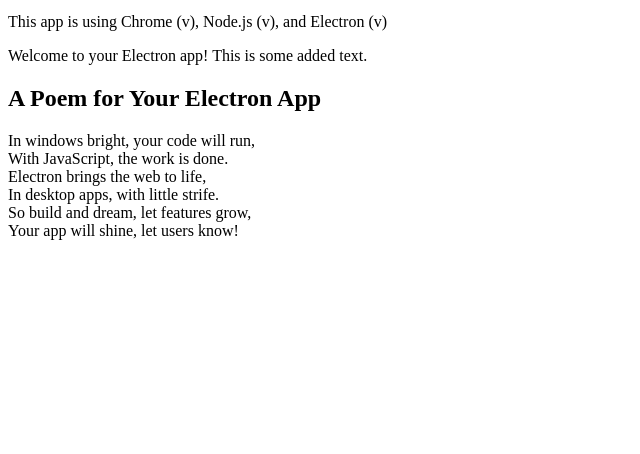
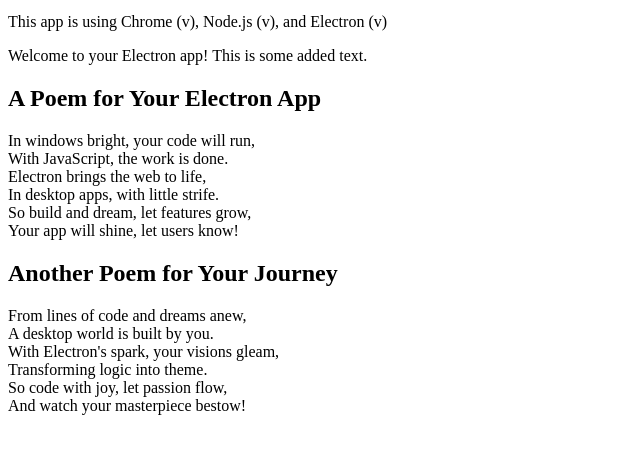
Before and after one commit to calleengman/my-electron-app, an Electron app: page index.html in a window 800 px wide. Shown: the part 102-556 px from the top of the page, without its empty margins (0-640 px from the left). Drawn offline with Linux system fonts and the light colour scheme; no server answers.

Commit message:
modified:   index.html

```diff
--- a/index.html
+++ b/index.html
@@ -28,6 +28,15 @@
       So build and dream, let features grow,<br>
       Your app will shine, let users know!
       </p>
+      <h2>Another Poem for Your Journey</h2>
+      <p>
+      From lines of code and dreams anew,<br>
+      A desktop world is built by you.<br>
+      With Electron's spark, your visions gleam,<br>
+      Transforming logic into theme.<br>
+      So code with joy, let passion flow,<br>
+      And watch your masterpiece bestow!
+      </p>
     </div>
   </body>
   <script src="./renderer.js"></script>
```
